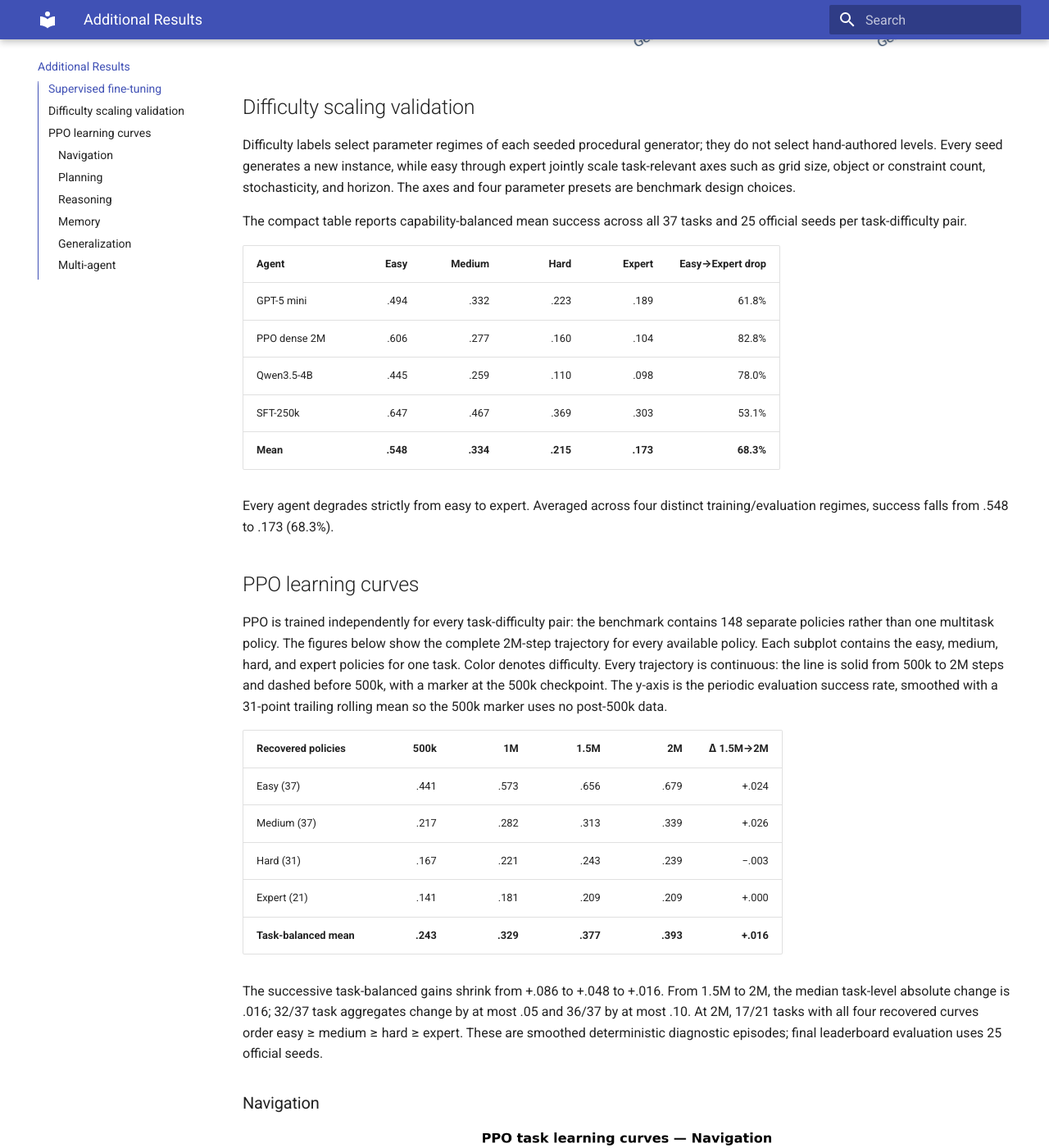
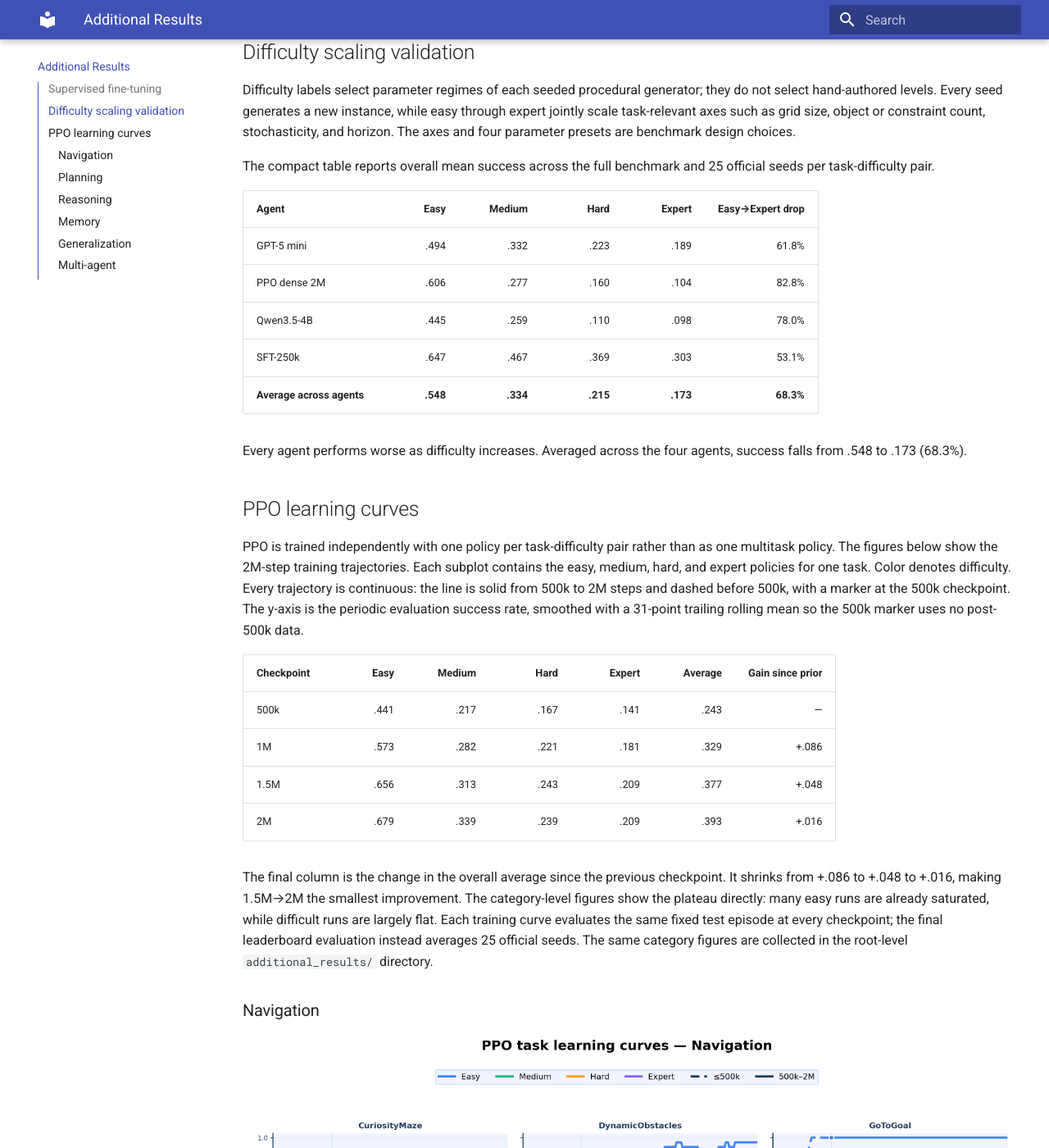
Before and after one commit to anonymousps3/agentick-anon-submission, an MkDocs documentation site: the page built from docs/rebuttal-results.md, in a window 1280 px wide and 1400 px high, scrolled down 1008 px. Shown: the whole window at 82% size. Built offline with MkDocs 1.6.1 and Material for MkDocs 9.7.7, drawn with Linux system fonts in a browser that asks for light colours; some of the changed text lies outside the part shown.

Commit message:
Clarify author-response result summaries

```diff
--- a/docs/rebuttal-results.md
+++ b/docs/rebuttal-results.md
@@ -1,26 +1,21 @@
 # Additional Training Results
 
-This page reports additional supervised fine-tuning (SFT) results and PPO
-training diagnostics for Agentick.
-
-No PPO or SFT model was retrained, and no evaluation was rerun specifically
-for the author response. These figures and tables summarize existing
-leaderboard records and saved local training/evaluation artifacts that were not
-fully presented in the submitted paper. The compact source tables and
-provenance notes are collected in `additional_results/` at the repository root.
+This page reports additional supervised fine-tuning (SFT) results, difficulty
+analysis, and PPO training diagnostics for Agentick. The figures and compact
+source tables are also collected in `additional_results/` at the repository
+root.
 
 ## Supervised fine-tuning
 
-We LoRA-fine-tune Qwen3.5-4B on per-step state-action examples from the
-Agentick oracle trajectory datasets. The 120k and 250k configurations use the
-same ASCII observation interface and are evaluated on the same 37 tasks,
-four difficulties, and 25 evaluation seeds per task-difficulty pair as the
-corresponding base-model results.
+We fine-tune Qwen3.5-4B with LoRA on examples pairing each state with the oracle
+action. The 120k and 250k configurations use the same ASCII input and are
+evaluated on the full benchmark, four difficulties, and 25 evaluation seeds per
+task-difficulty pair as the corresponding base-model results.
 
-| Harness | Base Qwen3.5-4B | SFT-120k | SFT-250k |
+| Prompting method | Base Qwen3.5-4B | SFT-120k | SFT-250k |
 |---|---:|---:|---:|
-| Markovian | 0.0232 | 0.3544 | **0.4466** |
-| Markovian reasoner | 0.2280 | 0.3489 | **0.4436** |
+| Direct action | 0.0232 | 0.3544 | **0.4466** |
+| Reason before acting | 0.2280 | 0.3489 | **0.4436** |
 
 ![SFT training curves and evaluation results](assets/rebuttal/sft_results_combined.png)
 
@@ -32,8 +27,8 @@
 object or constraint count, stochasticity, and horizon. The axes and four
 parameter presets are benchmark design choices.
 
-The compact table reports capability-balanced mean success across all 37 tasks
-and 25 official seeds per task-difficulty pair.
+The compact table reports overall mean success across the full benchmark and
+25 official seeds per task-difficulty pair.
 
 | Agent | Easy | Medium | Hard | Expert | Easy→Expert drop |
 |---|---:|---:|---:|---:|---:|
@@ -41,36 +36,36 @@
 | PPO dense 2M | .606 | .277 | .160 | .104 | 82.8% |
 | Qwen3.5-4B | .445 | .259 | .110 | .098 | 78.0% |
 | SFT-250k | .647 | .467 | .369 | .303 | 53.1% |
-| **Mean** | **.548** | **.334** | **.215** | **.173** | **68.3%** |
+| **Average across agents** | **.548** | **.334** | **.215** | **.173** | **68.3%** |
 
-Every agent degrades strictly from easy to expert. Averaged across four
-distinct training/evaluation regimes, success falls from .548 to .173 (68.3%).
+Every agent performs worse as difficulty increases. Averaged across the four
+agents, success falls from .548 to .173 (68.3%).
 
 ## PPO learning curves
 
-PPO is trained independently for every task-difficulty pair: the benchmark
-contains 148 separate policies rather than one multitask policy. The figures
-below show the complete 2M-step trajectory for every available policy. Each
-subplot contains the easy, medium, hard, and expert policies for one task.
-Color denotes difficulty. Every trajectory is continuous: the line is solid
-from 500k to 2M steps and dashed before 500k, with a marker at the 500k
-checkpoint. The y-axis is the periodic evaluation success rate, smoothed with
-a 31-point trailing rolling mean so the 500k marker uses no post-500k data.
+PPO is trained independently with one policy per task-difficulty pair rather
+than as one multitask policy. The figures below show the 2M-step training
+trajectories. Each subplot contains the easy, medium, hard, and expert policies
+for one task. Color denotes difficulty. Every trajectory is continuous: the
+line is solid from 500k to 2M steps and dashed before 500k, with a marker at the
+500k checkpoint. The y-axis is the periodic evaluation success rate, smoothed
+with a 31-point trailing rolling mean so the 500k marker uses no post-500k data.
 
-| Recovered policies | 500k | 1M | 1.5M | 2M | Δ 1.5M→2M |
-|---|---:|---:|---:|---:|---:|
-| Easy (37) | .441 | .573 | .656 | .679 | +.024 |
-| Medium (37) | .217 | .282 | .313 | .339 | +.026 |
-| Hard (31) | .167 | .221 | .243 | .239 | −.003 |
-| Expert (21) | .141 | .181 | .209 | .209 | +.000 |
-| **Task-balanced mean** | **.243** | **.329** | **.377** | **.393** | **+.016** |
+| Checkpoint | Easy | Medium | Hard | Expert | Average | Gain since prior |
+|---|---:|---:|---:|---:|---:|---:|
+| 500k | .441 | .217 | .167 | .141 | .243 | — |
+| 1M | .573 | .282 | .221 | .181 | .329 | +.086 |
+| 1.5M | .656 | .313 | .243 | .209 | .377 | +.048 |
+| 2M | .679 | .339 | .239 | .209 | .393 | +.016 |
 
-The successive task-balanced gains shrink from +.086 to +.048 to +.016. From
-1.5M to 2M, the median task-level absolute change is .016; 32/37 task
-aggregates change by at most .05 and 36/37 by at most .10. At 2M, 17/21 tasks
-with all four recovered curves order easy ≥ medium ≥ hard ≥ expert. These are
-smoothed deterministic diagnostic episodes; final leaderboard evaluation uses
-25 official seeds.
+The final column is the change in the overall average since the previous
+checkpoint. It shrinks from +.086 to +.048 to +.016, making 1.5M→2M the
+smallest improvement. The category-level figures show the plateau directly:
+many easy runs are already saturated, while difficult runs are largely flat.
+Each training curve evaluates the same fixed test episode at every checkpoint;
+the final leaderboard evaluation instead averages 25 official seeds. The same
+category figures are collected in the root-level `additional_results/`
+directory.
 
 ### Navigation
 
```
Also changed, not shown: README.md (+2 -2 lines), additional_results/README.md (+19 -34 lines), 1 other file.
